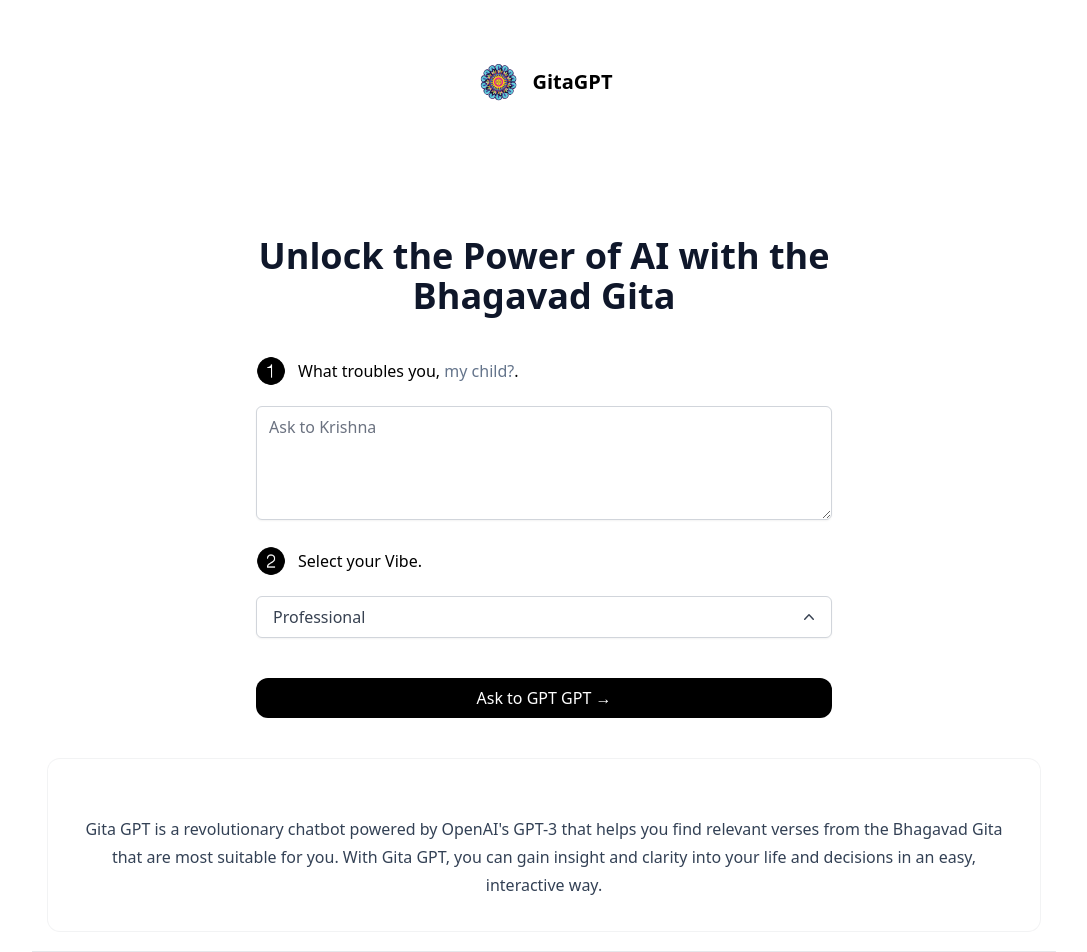
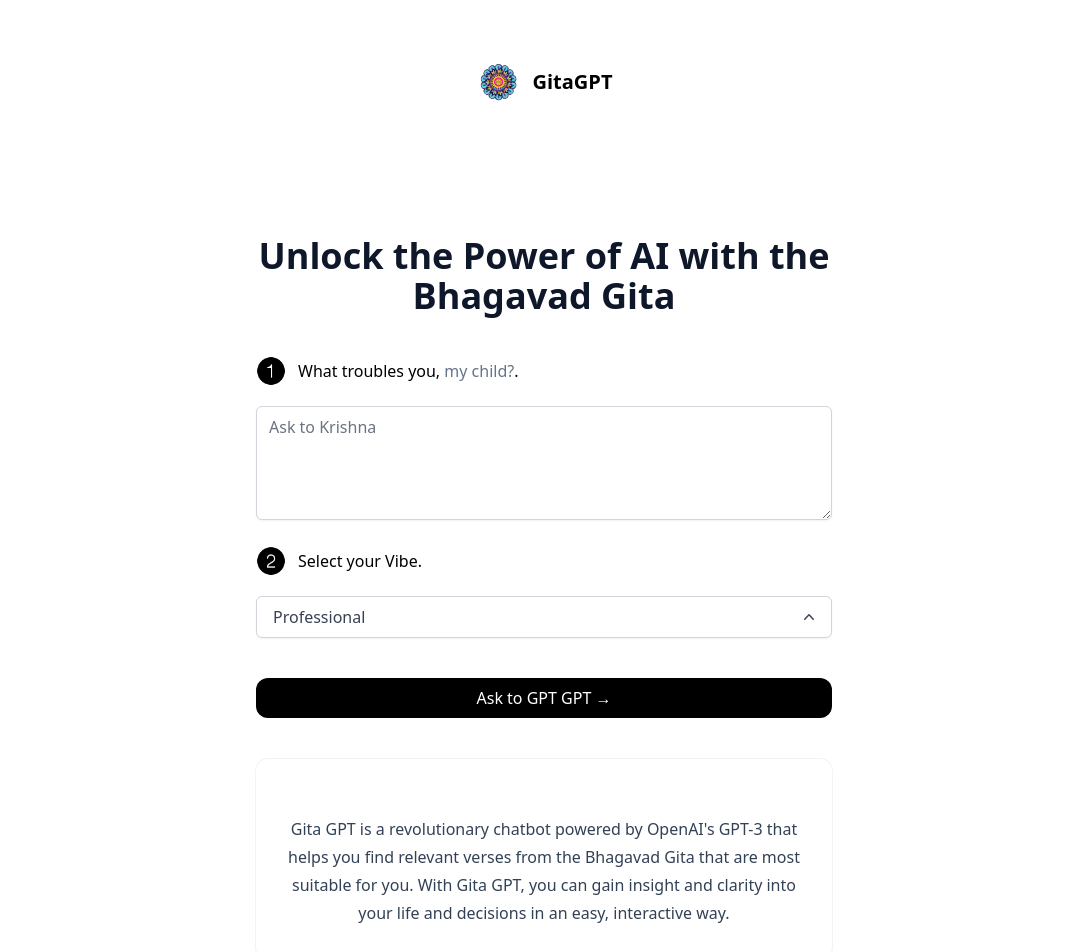
Before and after one commit to vxsahu/gitagpt, a Next.js app: page / in a window 1280 px wide. Shown: the top 952 px of the page, without its empty margins (96-1183 px from the left). Built offline with nearby package versions, Linux system fonts and the light colour scheme.

Commit message:
Update index.tsx

```diff
--- a/pages/index.tsx
+++ b/pages/index.tsx
@@ -171,7 +171,7 @@
             </motion.div>
           </AnimatePresence>
         </ResizablePanel>
-        <div className="whitespace-pre-line break-words rounded-xl bg-white p-8 ring-1 ring-slate-900/5">
+        <div className="max-w-xl w-full whitespace-pre-line break-words rounded-xl bg-white p-8 ring-1 ring-slate-900/5">
         <blockquote className="mt-6 space-y-4 leading-7 text-slate-700">
             <p>Gita GPT is a revolutionary chatbot powered by OpenAI's GPT-3 that helps you find relevant verses from the Bhagavad Gita that are most suitable for you. With Gita GPT, you can gain insight and clarity into your life and decisions in an easy, interactive way.</p>
         </blockquote>
```
